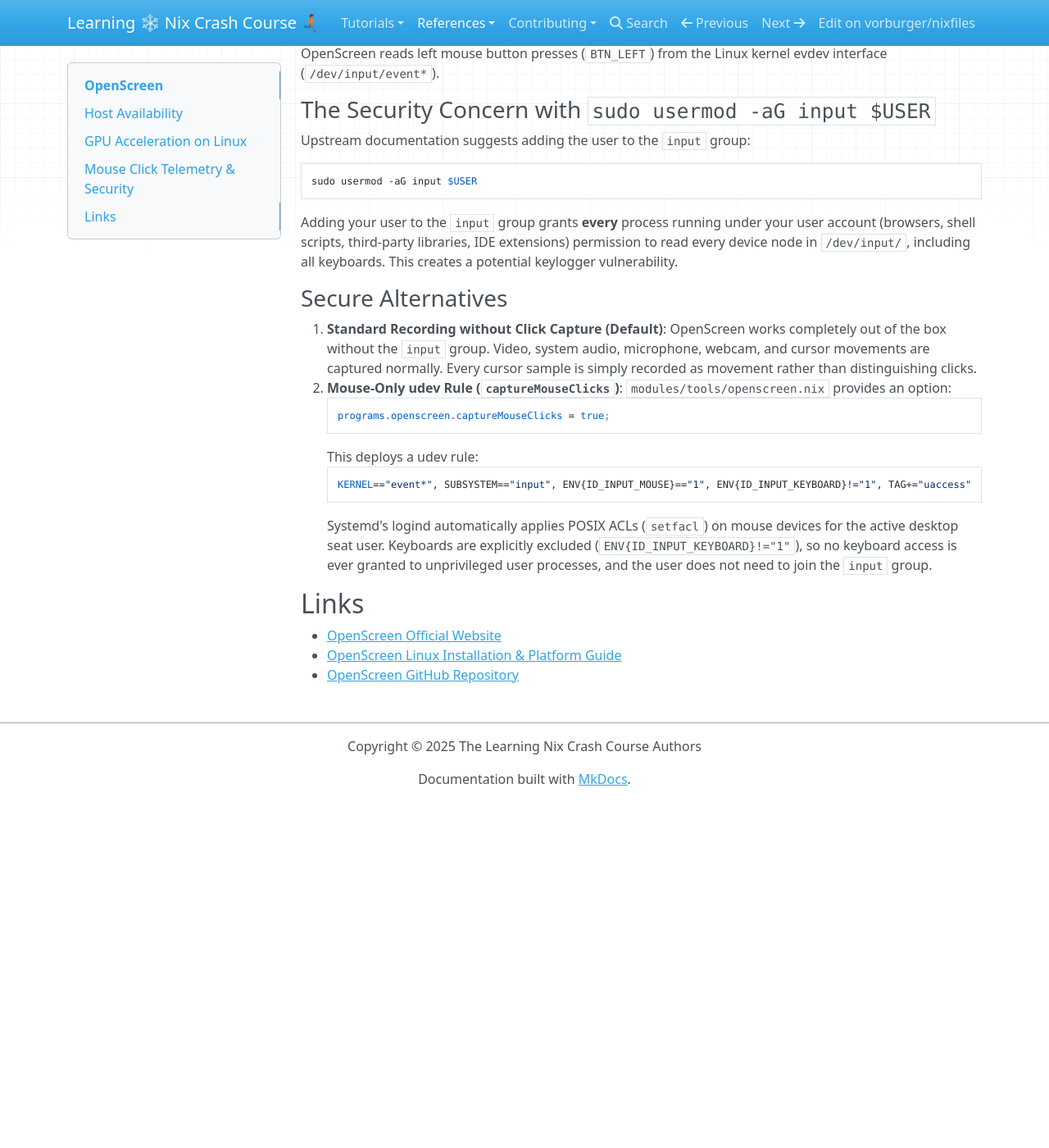
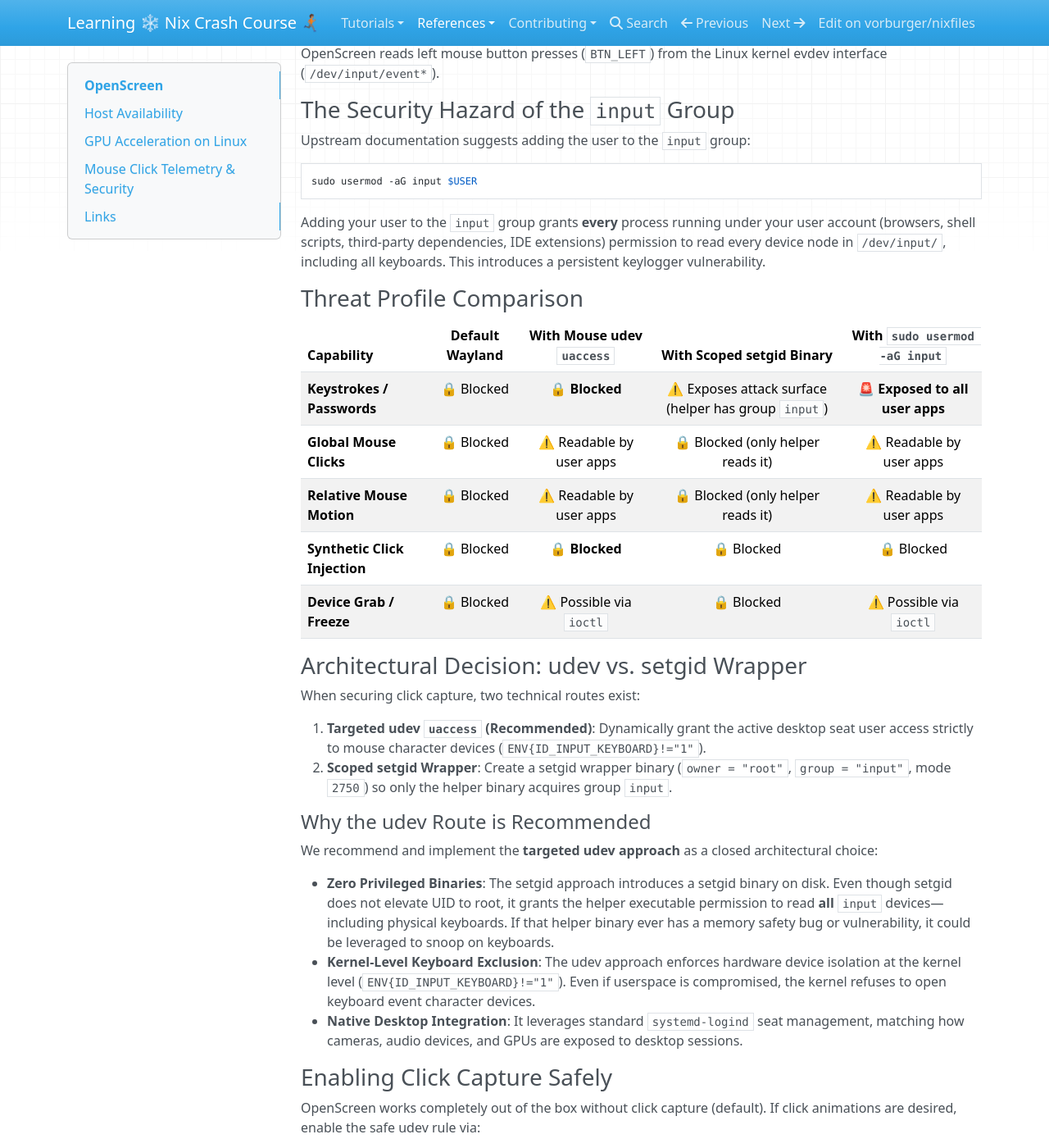
Before and after one commit to vorburger/nixfiles, an MkDocs documentation site: the page built from docs/docs/reference/openscreen.md, in a window 1280 px wide and 1400 px high, scrolled down 1061 px. Shown: the whole window at 82% size. Built offline with MkDocs 1.6.1, drawn with Linux system fonts in a browser that asks for light colours; nearby versions of some CDN libraries; before the commit the page ends 2039 px from its top, so only the background shows below that; some of the changed text lies outside the part shown.

Commit message:
docs(openscreen): add threat comparison table, udev recommendation, and wiki cross-link

````diff
--- a/docs/docs/reference/openscreen.md
+++ b/docs/docs/reference/openscreen.md
@@ -42,7 +42,7 @@ OpenScreen's Linux pipeline uses an automatic capability ladder for recording an
 
 Wayland intentionally isolates input events between windows for security. The Wayland ScreenCast portal provides cursor _position_, but does not stream button presses. To draw click animations and ripple effects, OpenScreen reads left mouse button presses (`BTN_LEFT`) from the Linux kernel evdev interface (`/dev/input/event*`).
 
-### The Security Concern with `sudo usermod -aG input $USER`
+### The Security Hazard of the `input` Group
 
 Upstream documentation suggests adding the user to the `input` group:
 
@@ -50,25 +50,52 @@ Upstream documentation suggests adding the user to the `input` group:
 sudo usermod -aG input $USER
 ```
 
-Adding your user to the `input` group grants **every** process running under your user account (browsers, shell scripts, third-party libraries, IDE extensions) permission to read every device node in `/dev/input/`, including all keyboards. This creates a potential keylogger vulnerability.
+Adding your user to the `input` group grants **every** process running under your user account (browsers, shell scripts, third-party dependencies, IDE extensions) permission to read every device node in `/dev/input/`, including all keyboards. This introduces a persistent keylogger vulnerability.
 
-### Secure Alternatives
+### Threat Profile Comparison
 
-1. **Standard Recording without Click Capture (Default)**:
-   OpenScreen works completely out of the box without the `input` group. Video, system audio, microphone, webcam, and cursor movements are captured normally. Every cursor sample is simply recorded as movement rather than distinguishing clicks.
-2. **Mouse-Only udev Rule (`captureMouseClicks`)**:
-   `modules/tools/openscreen.nix` provides an option:
-   ```nix
-   programs.openscreen.captureMouseClicks = true;
-   ```
-   This deploys a udev rule:
-   ```udev
-   KERNEL=="event*", SUBSYSTEM=="input", ENV{ID_INPUT_MOUSE}=="1", ENV{ID_INPUT_KEYBOARD}!="1", TAG+="uaccess"
-   ```
-   Systemd's logind automatically applies POSIX ACLs (`setfacl`) on mouse devices for the active desktop seat user. Keyboards are explicitly excluded (`ENV{ID_INPUT_KEYBOARD}!="1"`), so no keyboard access is ever granted to unprivileged user processes, and the user does not need to join the `input` group.
+| Capability                    | Default Wayland | With Mouse udev `uaccess` |              With Scoped setgid Binary               |  With `sudo usermod -aG input`  |
+| :---------------------------- | :-------------: | :-----------------------: | :--------------------------------------------------: | :-----------------------------: |
+| **Keystrokes / Passwords**    |   🔒 Blocked    |      🔒 **Blocked**       | ⚠️ Exposes attack surface (helper has group `input`) | 🚨 **Exposed to all user apps** |
+| **Global Mouse Clicks**       |   🔒 Blocked    | ⚠️ Readable by user apps  |          🔒 Blocked (only helper reads it)           |    ⚠️ Readable by user apps     |
+| **Relative Mouse Motion**     |   🔒 Blocked    | ⚠️ Readable by user apps  |          🔒 Blocked (only helper reads it)           |    ⚠️ Readable by user apps     |
+| **Synthetic Click Injection** |   🔒 Blocked    |      🔒 **Blocked**       |                      🔒 Blocked                      |           🔒 Blocked            |
+| **Device Grab / Freeze**      |   🔒 Blocked    |  ⚠️ Possible via `ioctl`  |                      🔒 Blocked                      |     ⚠️ Possible via `ioctl`     |
+
+### Architectural Decision: udev vs. setgid Wrapper
+
+When securing click capture, two technical routes exist:
+
+1. **Targeted udev `uaccess` (Recommended)**: Dynamically grant the active desktop seat user access strictly to mouse character devices (`ENV{ID_INPUT_KEYBOARD}!="1"`).
+2. **Scoped setgid Wrapper**: Create a setgid wrapper binary (`owner = "root"`, `group = "input"`, mode `2750`) so only the helper binary acquires group `input`.
+
+#### Why the udev Route is Recommended
+
+We recommend and implement the **targeted udev approach** as a closed architectural choice:
+
+- **Zero Privileged Binaries**: The setgid approach introduces a setgid binary on disk. Even though setgid does not elevate UID to root, it grants the helper executable permission to read **all** `input` devices—including physical keyboards. If that helper binary ever has a memory safety bug or vulnerability, it could be leveraged to snoop on keyboards.
+- **Kernel-Level Keyboard Exclusion**: The udev approach enforces hardware device isolation at the kernel level (`ENV{ID_INPUT_KEYBOARD}!="1"`). Even if userspace is compromised, the kernel refuses to open keyboard event character devices.
+- **Native Desktop Integration**: It leverages standard `systemd-logind` seat management, matching how cameras, audio devices, and GPUs are exposed to desktop sessions.
+
+### Enabling Click Capture Safely
+
+OpenScreen works completely out of the box without click capture (default). If click animations are desired, enable the safe udev rule via:
+
+```nix
+programs.openscreen.captureMouseClicks = true;
+```
+
+This deploys:
+
+```udev
+KERNEL=="event*", SUBSYSTEM=="input", ENV{ID_INPUT_MOUSE}=="1", ENV{ID_INPUT_KEYBOARD}!="1", TAG+="uaccess"
+```
+
+Systemd's `logind` assigns dynamic POSIX ACLs (`setfacl`) on mouse devices for the active desktop seat session while leaving keyboards strictly protected.
 
 ## Links
 
+- Conceptual Security Analysis: [Evdev Mouse Click Telemetry Security on Wayland](https://wiki.enola.dev/computer/linux/security/evdev-click-telemetry-security)
 - [OpenScreen Official Website](https://getopenscreen.com/)
 - [OpenScreen Linux Installation & Platform Guide](https://getopenscreen.com/docs/installation/#linux)
 - [OpenScreen GitHub Repository](https://github.com/getopenscreen/openscreen)
````
